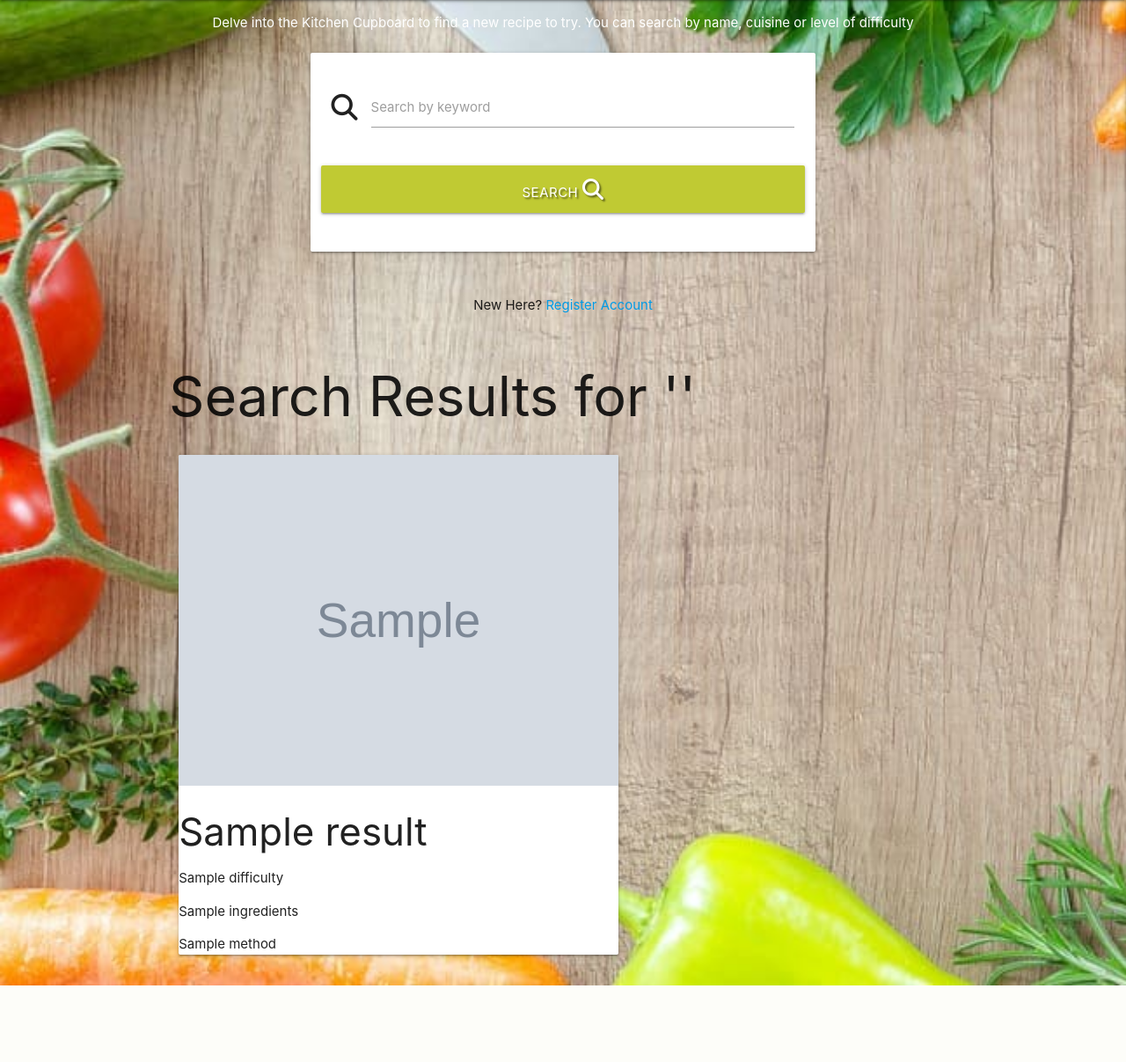
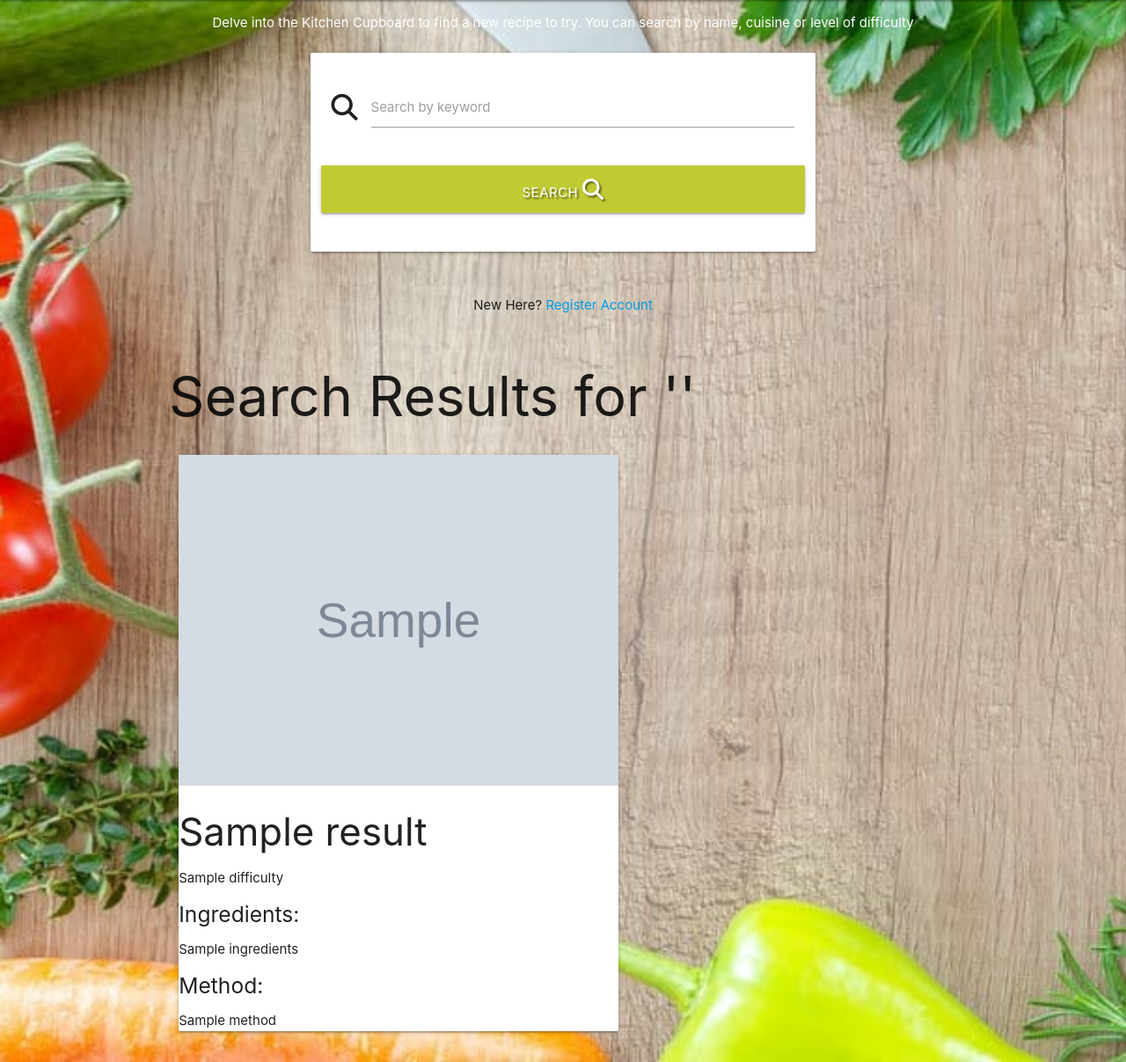
Before and after one commit to LHarveyDev/the-kitchen-cupboard, a Flask app: template templates/search.html in a window 1280 px wide. Shown: the part 67-1274 px from the top of the page at 88% size. Before the commit the page ends 1187 px from the top, so only its background shows below. Run offline with Flask 3, Linux system fonts and the light colour scheme; the template is opened without the code that fills it: most values are stand-ins (such as "Sample title", 1, 10 or a date in 2020); grey boxes marked "Sample" are stand-in pictures; some libraries are stand-ins or nearby versions.

Commit message:
Fix asearch display results now display as an unordered list

```diff
--- a/templates/search.html
+++ b/templates/search.html
@@ -52,14 +52,24 @@
               <p>{{ result.difficulty }}</p>
             </div>
             <div class="card-ingredients">
-              <p>{{ result.ingredients }}</p>
+                <h5>Ingredients:</h5>
+                <ul>
+                    {% for ingredient in result.ingredients.split(';') %}
+                        <li>{{ ingredient.strip() }}</li>
+                    {% endfor %}
+                </ul>
             </div>
             <div class="card-method">
-              <p>{{ result.method }}</p>
+                <h5>Method:</h5>
+                <ul>
+                    {% for step in result.method.split(';') %}
+                        <li>{{ step.strip() }}</li>
+                    {% endfor %}
+                </ul>
             </div>
-          </div>
         </div>
-      </div>
+    </div>
+</div>
     {% endfor %}
 {% endif %}
 
```
